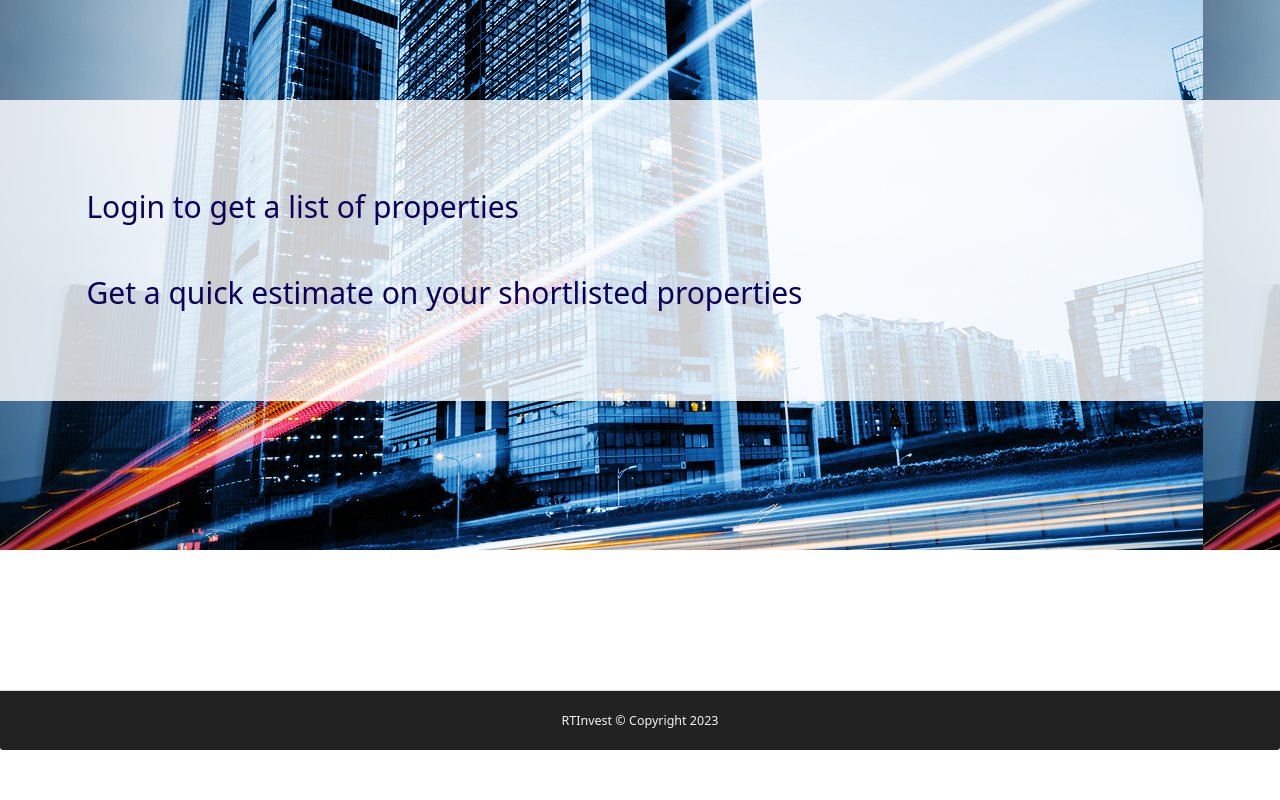
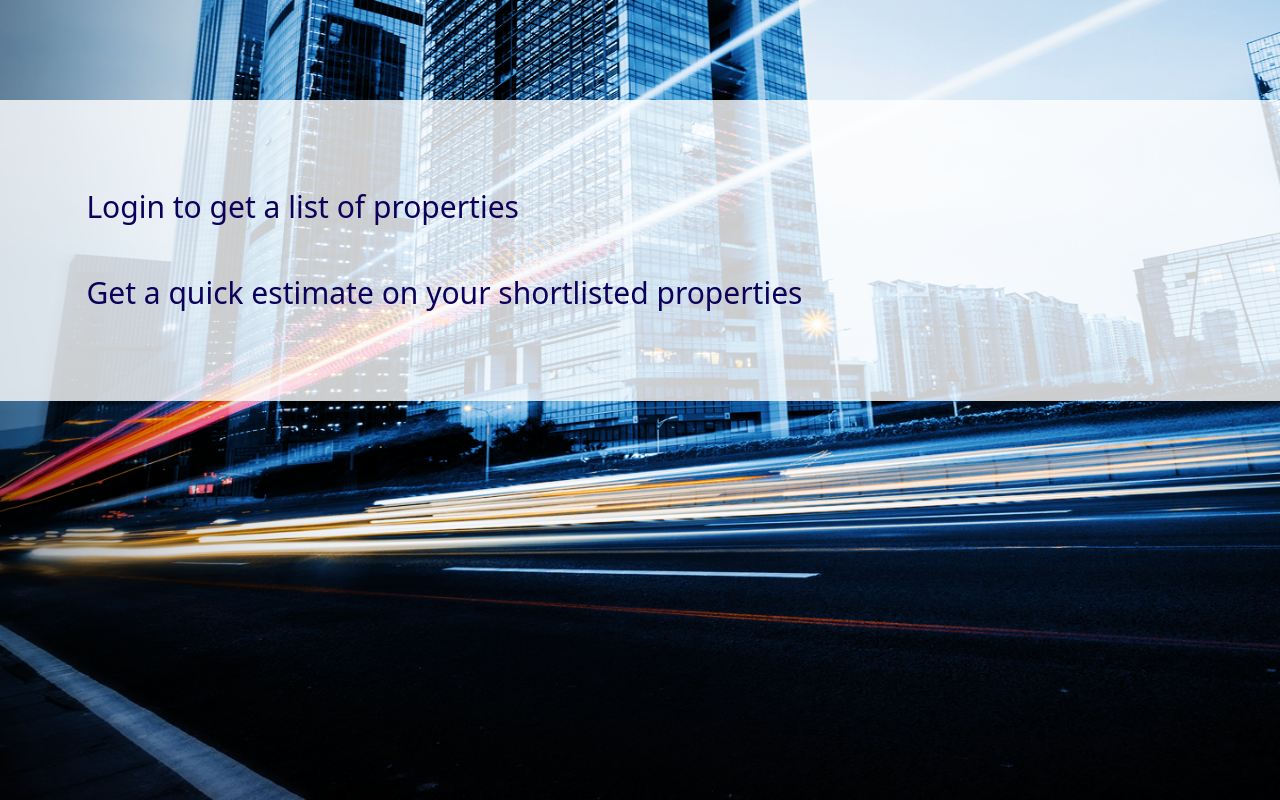
Before and after one commit to Sankalp-Vaish/CS682, a Django app: page / in a window 1280 px wide; the page is wider, and only the part inside the window is pictured. Shown: the part 50-850 px from the top of that part. Before the commit the page ends 800 px from the top of that part, so only its background shows below. Run offline with Django 4.2, Linux system fonts and the light colour scheme; some libraries are stand-ins or nearby versions.

Commit message:
design changes

```diff
--- a/app/templates/LandingPage.html
+++ b/app/templates/LandingPage.html
@@ -3,12 +3,13 @@
 {% block title %}Landing Page{% endblock %}
 
 {% block content %}
-
+<div style="background-image: url('../static/images/BuildingBackground.png'); width:100%;     height: 100vh;margin-bottom: -4%;
+background-repeat: round; " >
 {% if user.is_authenticated %}
     Hi {{ user.username }}!
     <p><a href="{% url 'logout' %}">Log Out</a></p>
   {% else %}
-    <div style="background-image: url('../static/images/BuildingBackground.png'); width:100%; height:550px " >
+
 
         <div class = LandingPage_info>
             <a href="{% url 'login' %}">
--- a/templates/master.html
+++ b/templates/master.html
@@ -110,9 +110,11 @@
 
 
   <br>
+  {% if user.is_authenticated %}
   <footer class="panel-footer">
     <h3 class="footer">RTInvest © Copyright 2023</h3>
   </footer>
+  {% endif %}
 
 </body>
 
```
Also changed, not shown: db.sqlite3.
